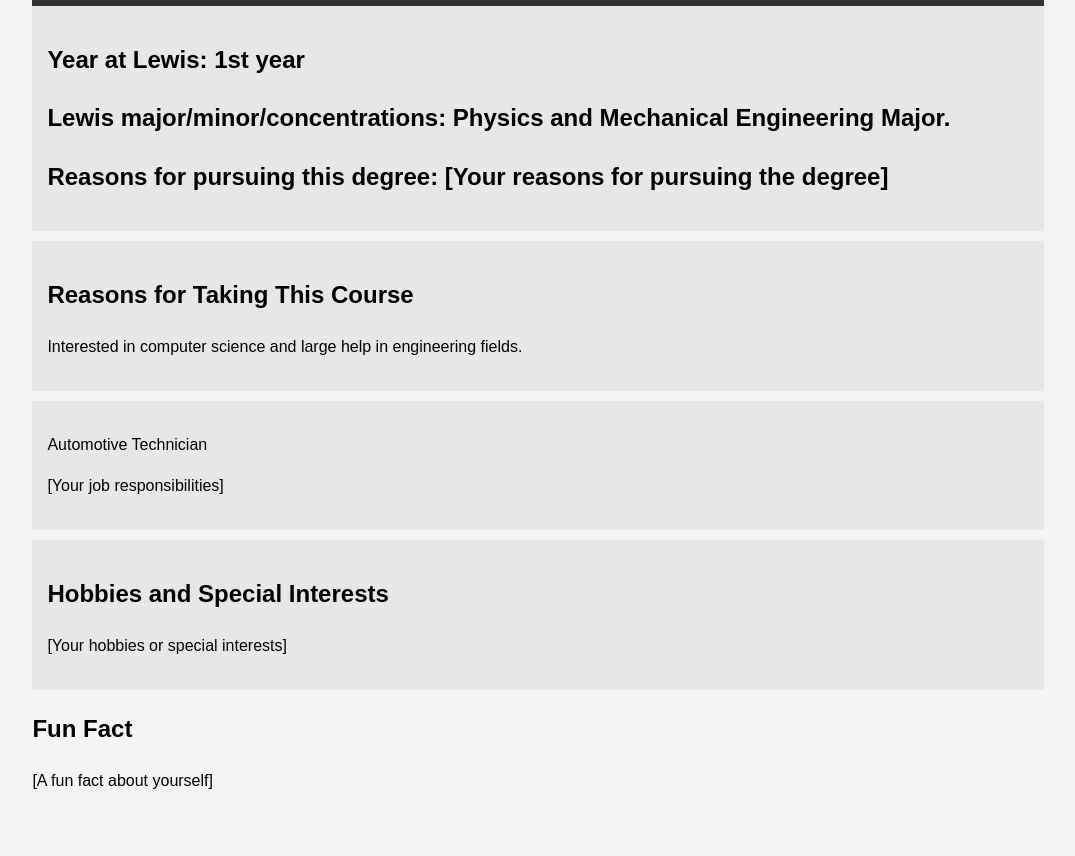
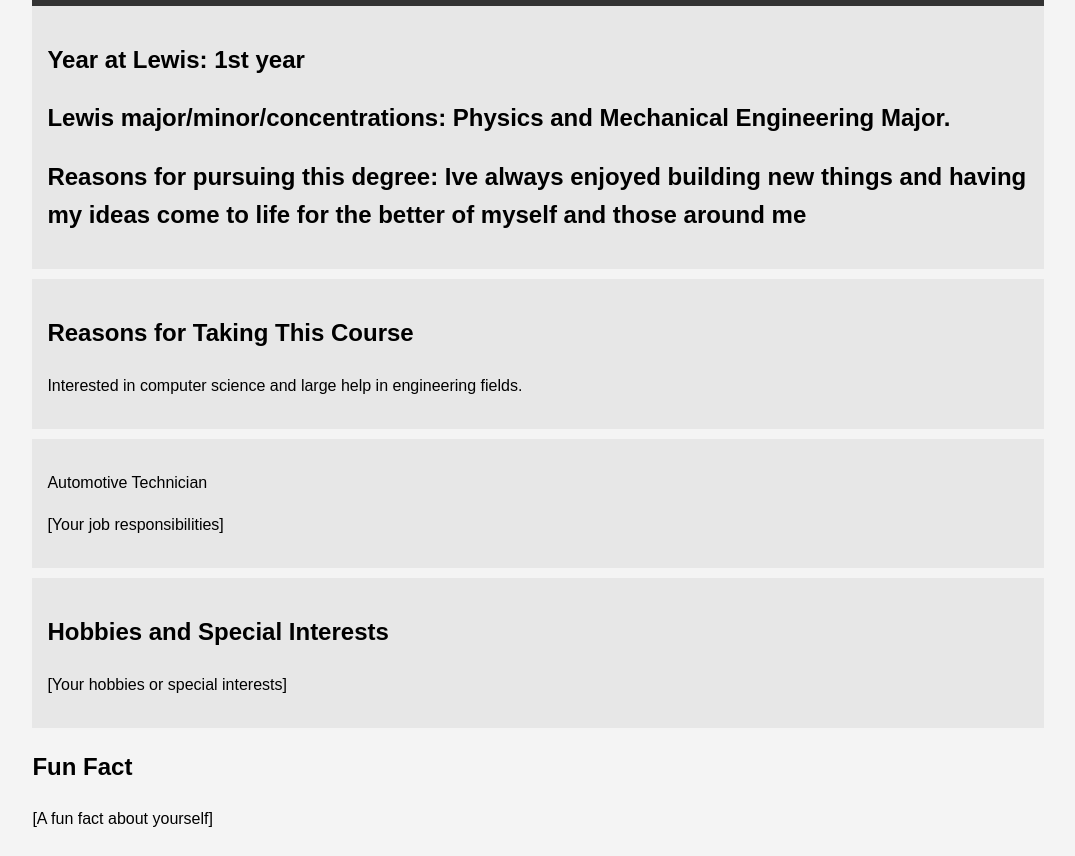
Before and after one commit to Humberto-va/me, a plain HTML site: page index.html in a window 1280 px wide. Shown: the part 93-949 px from the top of the page, without its empty margins (102-1177 px from the left). Before the commit the page ends 911 px from the top, so only its background shows below. Drawn offline with Linux system fonts and the light colour scheme.

Commit message:
Reason to follow me degree

```diff
--- a/index.html
+++ b/index.html
@@ -38,7 +38,8 @@
         <section class="lewis">
 			<h2>Year at Lewis: 1st year</h2>
 			<h2>Lewis major/minor/concentrations: Physics and Mechanical Engineering Major. </h2>
-			<h2>Reasons for pursuing this degree: [Your reasons for pursuing the degree]</h2>
+			<h2>Reasons for pursuing this degree: Ive always enjoyed building new things and having my ideas come to life for
+			the better of myself and those around me</h2>
         </section>
 
 		<section class="course">
```
